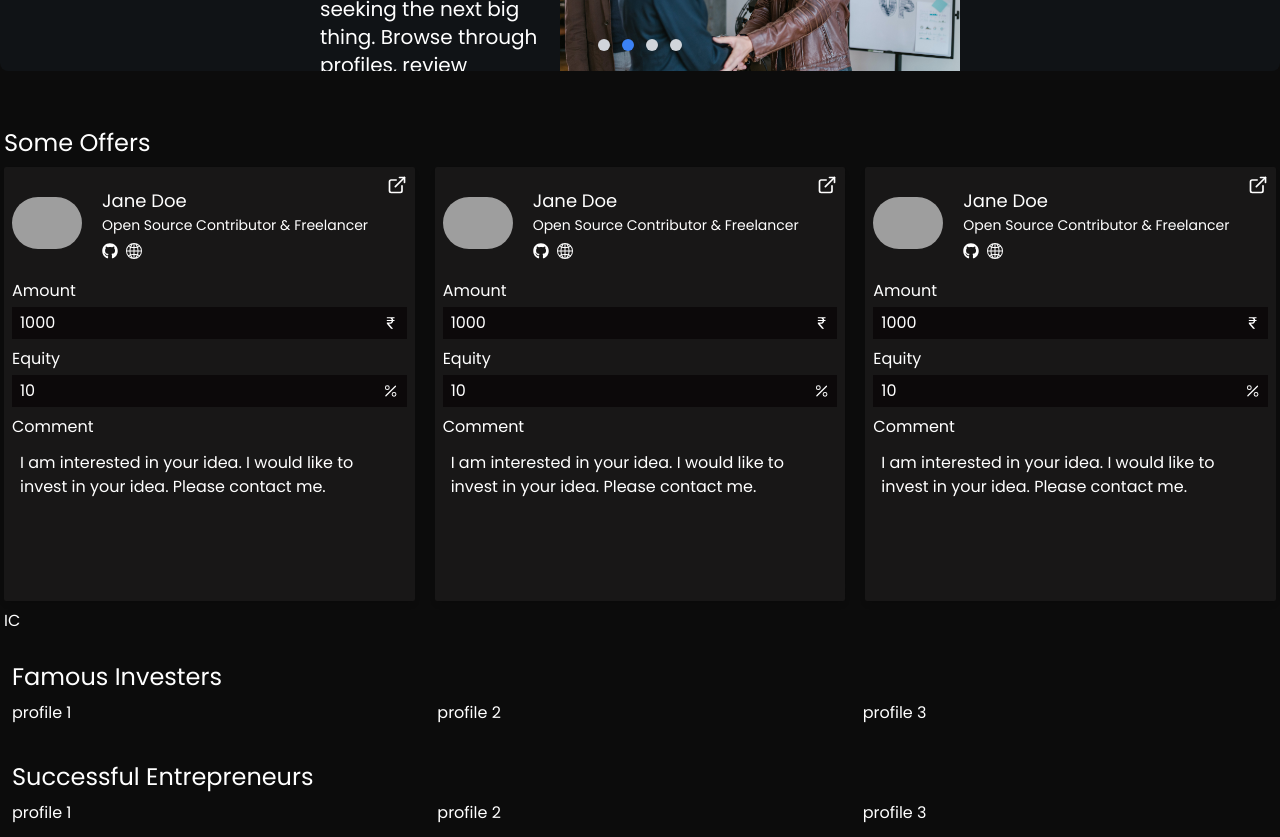
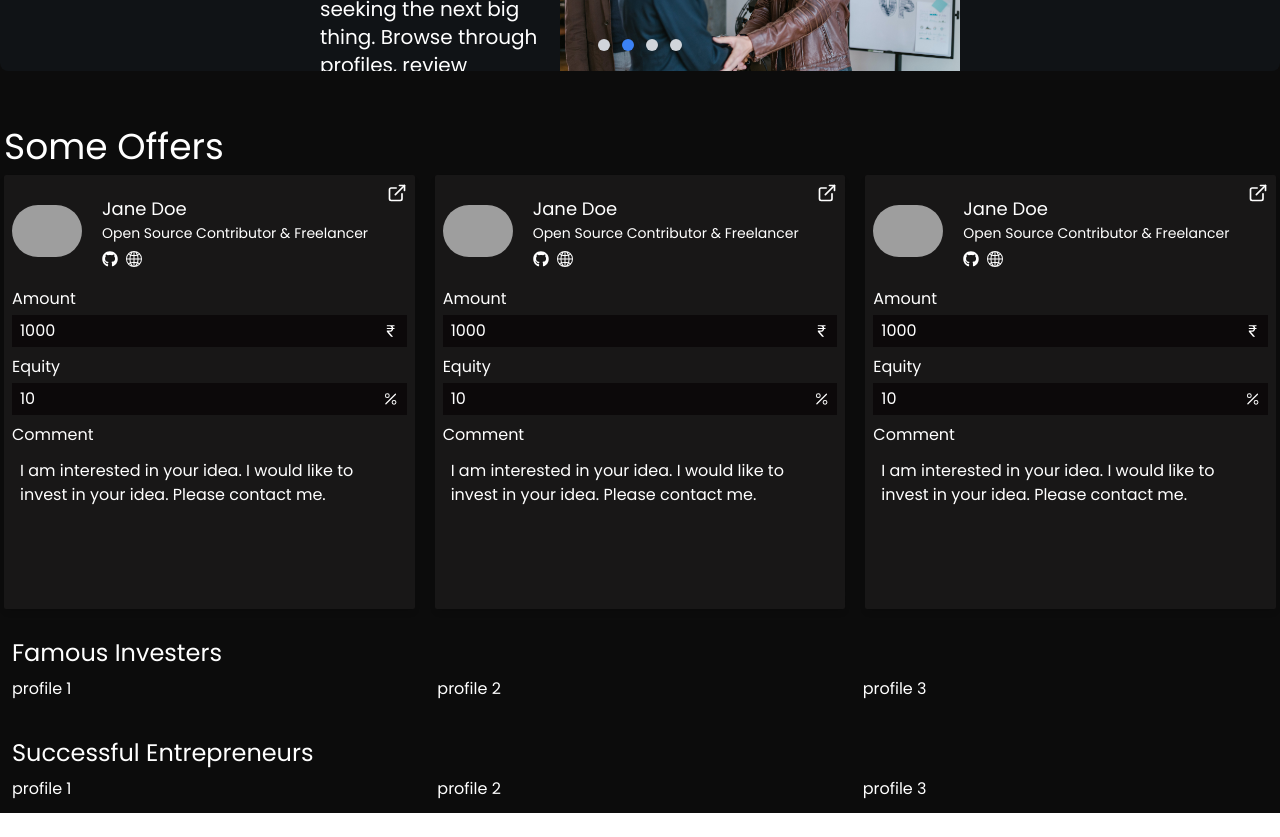
Before and after one commit to Darkrider0007/Shark-Tank, a Next.js app: page /about in a window 1280 px wide. Shown: the part 680-1517 px from the top of the page. After the commit the page ends 1493 px from the top, so only its background shows below. Built offline with nearby package versions, Linux system fonts and the light colour scheme; no server answers; grey boxes are pictures that could not be loaded.

Commit message:
Update text size in About page

```diff
--- a/app/about/page.tsx
+++ b/app/about/page.tsx
@@ -30,13 +30,13 @@ const About = () => {
       <Carousel items={carouselItems} />
 
       <div className="w-full min-h-full p-1 flex flex-col justify-start items-start text-white gap-2 mt-10">
-        <p className="text-2xl">Some Offers</p>
+        <p className="text-4xl">Some Offers</p>
         <div className="w-full min-h-full grid grid-cols-3 gap-5 max-md:grid-cols-2 max-sm:grid-cols-1">
           <OfferCard />
           <OfferCard />
           <OfferCard />
         </div>
-      IC</div>
+      </div>
 
       <div className="w-full min-h-full p-3 flex flex-col justify-start items-start text-white gap-2">
         <p className="text-2xl">Famous Investers</p>
```
